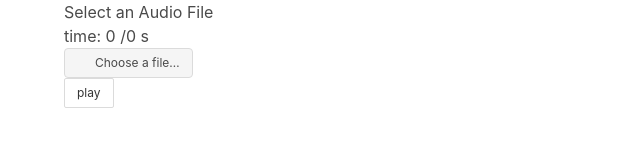
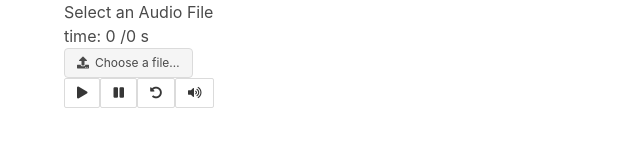
Before and after one commit to guillaumeAder1/audioVisual, a React (Create React App) app: page / in a window 1280 px wide. Shown: the top 160 px of the page, without its empty margins (0-640 px from the left). Built offline with nearby package versions, Linux system fonts and the light colour scheme.

Commit message:
add icons

```diff
--- a/package.json
+++ b/package.json
@@ -6,6 +6,7 @@
     "bulma": "^0.7.1",
     "d3": "^4.13.0",
     "fetch": "^1.1.0",
+    "font-awesome": "^4.7.0",
     "react": "^16.2.0",
     "react-dom": "^16.2.0",
     "react-scripts": "1.1.1"
--- a/public/index.html
+++ b/public/index.html
@@ -1,6 +1,7 @@
 <!DOCTYPE html>
 <html lang="en">
-  <head>
+
+<head>
     <meta charset="utf-8">
     <meta name="viewport" content="width=device-width, initial-scale=1, shrink-to-fit=no">
     <meta name="theme-color" content="#000000">
@@ -10,6 +11,9 @@
     -->
     <link rel="manifest" href="%PUBLIC_URL%/manifest.json">
     <link rel="shortcut icon" href="%PUBLIC_URL%/favicon.ico">
+    <link rel="stylesheet" href="https://use.fontawesome.com/releases/v5.2.0/css/all.css" integrity="sha384-hWVjflwFxL6sNzntih27bfxkr27PmbbK/iSvJ+a4+0owXq79v+lsFkW54bOGbiDQ" crossorigin="anonymous">
+
+
     <!--
       Notice the use of %PUBLIC_URL% in the tags above.
       It will be replaced with the URL of the `public` folder during the build.
@@ -20,8 +24,9 @@
       Learn how to configure a non-root public URL by running `npm run build`.
     -->
     <title>React App</title>
-  </head>
-  <body>
+</head>
+
+<body>
     <noscript>
       You need to enable JavaScript to run this app.
     </noscript>
@@ -36,5 +41,6 @@
       To begin the development, run `npm start` or `yarn start`.
       To create a production bundle, use `npm run build` or `yarn build`.
     -->
-  </body>
+</body>
+
 </html>
--- a/src/component/main.js
+++ b/src/component/main.js
@@ -127,7 +127,10 @@ class Main extends React.Component {
                         <TrackDetails total={this.state.duration} current={this.state.curtime} />
                         <Fileloader callback={this.audioSelected} />
 
-                        <button className="button is-small" onClick={this.play}>play</button>
+                        <button className="button is-small" onClick={this.play}><i class="fas fa-play"></i></button>
+                        <button className="button is-small" ><i class="fas fa-pause"></i></button>
+                        <button className="button is-small" ><i class="fas fa-undo-alt"></i></button>
+                        <button className="button is-small" ><i class="fas fa-volume-up"></i></button>
                     </div>
                     <div className="column is-10">
                         <Canvas buffer={this.state.buffer} />
```
Also changed, not shown: 1 other file (tests, documents, lock files or other folders).
